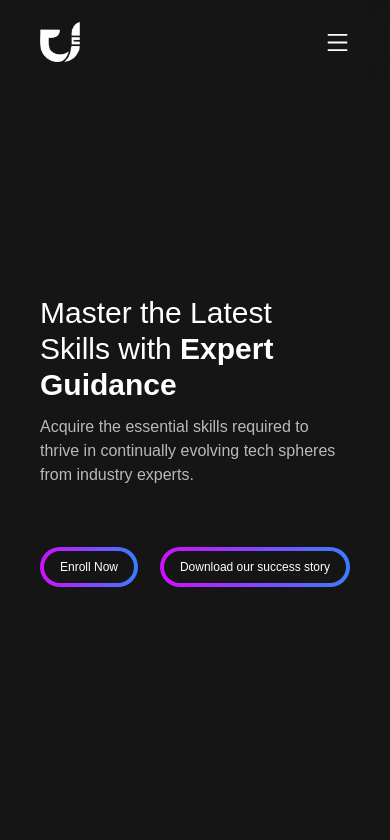
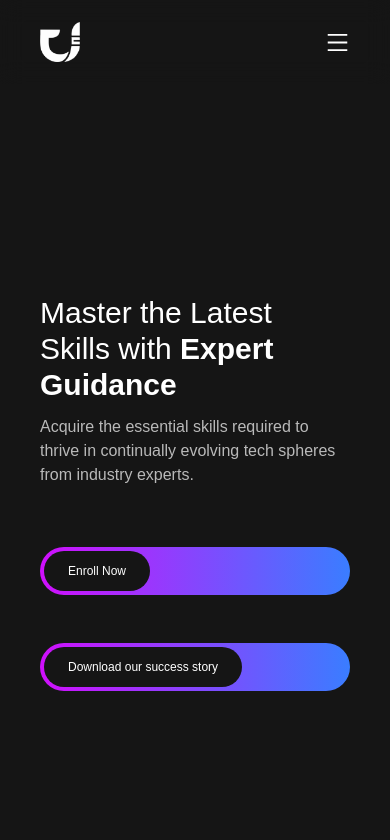
Before and after one commit to Viclaww/unik-landing, a React (Vite) app: page / in a window 390 px wide. Shown: the top 840 px of the page. Built offline with nearby package versions, Linux system fonts and the light colour scheme; the HTML template or start-up script is replaced by a standard one.

Commit message:
Style Fixing

```diff
--- a/src/components/Hero.jsx
+++ b/src/components/Hero.jsx
@@ -12,14 +12,14 @@ const Hero = () => {
           Acquire the essential skills required to thrive in continually
           evolving tech spheres from industry experts.
         </p>
-        <div className="flex w-full relative -z-10 justify-between text-xs">
+        <div className="flex w-full sm:flex-col relative -z-10 justify-between text-xs">
           <div className="bg-gradient-to-r from-[#D00FFC] to-[#3A7DFF] p-1 rounded-full mt-12 ">
-            <button className="bg-[#151515] px-4 py-2 rounded-full">
+            <button className="bg-[#151515] px-6 py-3 rounded-full">
               Enroll Now
             </button>
           </div>
           <div className="bg-gradient-to-r from-[#D00FFC] to-[#3A7DFF] p-1 rounded-full mt-12 ">
-            <button className="bg-[#151515] px-4 py-2 rounded-full">
+            <button className="bg-[#151515] px-6 py-3 rounded-full">
               Download our success story
             </button>
           </div>
```
